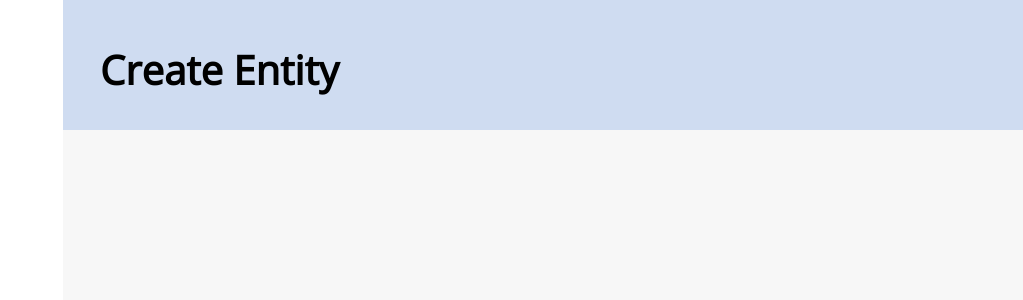
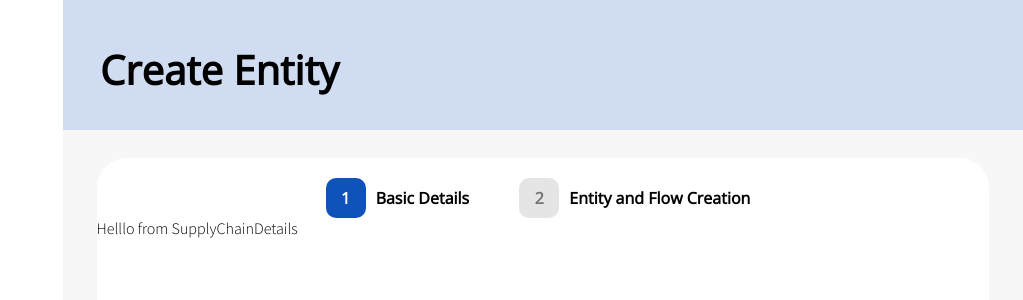
Before and after one commit to Secure-chain/frontend-v2, a React (Create React App) app: page /createEntity in a window 1280 px wide. Shown: the top 300 px of the page, without its empty margins (257-1280 px from the left). Built offline with nearby package versions, Linux system fonts and the light colour scheme.

Commit message:
create supply chain tabs done

```diff
--- a/src/components/common/input/Input.js
+++ b/src/components/common/input/Input.js
@@ -1,5 +1,5 @@
 import React from 'react';
-
+import './input.css';
 function Input({type, placeholder, value, onChange, onBlur, onFocus, style}) {
   return (
   <div>
@@ -8,9 +8,10 @@ function Input({type, placeholder, value, onChange, onBlur, onFocus, style}) {
         placeholder={placeholder}
         value={value}
         onChange={onChange}
+        style={style}
         onBlur={onBlur}
         onFocus={onFocus}
-        style={style}
+        className='input-field'
      />
   </div>
   )
--- a/src/components/content/Content.js
+++ b/src/components/content/Content.js
@@ -1,9 +1,28 @@
 import React from 'react';
+import SupplyChainDetails from '../createSupplyChain.js/SupplyChainDetails';
+import EntityCreation from '../createSupplyChain.js/EntityCreation';
 import './content.css';
 function Content() {
+const [tab, setTab] = React.useState(1);
   return (
   <div className='right-window'>
-    {/* Call different components based on request */}
+    <div className='create-chain-container'>
+        <div className='tab-container'>
+            <div className='tab-group'>
+                <div className={tab === 1 ? 'tab-active' : 'tab'} onClick={() => setTab(1)}>1</div>
+                <div className='tab-text'>Basic Details</div>
+            </div>
+            <div className='tab-group'>
+                <div className={tab === 2 ? 'tab-active' : 'tab'} onClick={() => setTab(2)}>2</div>
+                <div className='tab-text'>Entity and Flow Creation</div>
+            </div>
+        </div>
+        <div className='tab-content'>
+            {tab === 1 && <SupplyChainDetails />}
+            {tab === 2 && <EntityCreation />}
+        </div>
+        {/* Call different components based on request */}
+    </div>
   </div>
   );
 }
--- a/src/components/content/content.css
+++ b/src/components/content/content.css
@@ -3,4 +3,69 @@
     height: 100vh;
     float: right;
     background: #F7F7F7;
+    display: flex;
+    justify-content: center;
 }
+.create-chain-container{
+    width: 93%;
+    height: 93%;
+    background-color: #fff;
+    border-radius: 30px;
+    margin: auto;
+}
+.tab-container{
+    display: flex;
+    flex-direction: row;
+    justify-content: center;
+    align-items: center;
+    padding: 0px 20px;
+    margin-top: 20px;
+}
+.tab-active{
+    width: 40px;
+    height: 40px;
+    background: #0F52BA;
+    color: #fff;
+    border-radius: 10px;
+    display: flex;
+    justify-content: center;
+    align-items: center;
+    font-family: Open Sans;
+    font-style: normal;
+    font-weight: 600;
+    font-size: 16px;
+    line-height: 19px;
+    cursor: pointer;
+}
+.tab{
+    width: 40px;
+    height: 40px;
+    background: #E5E5E5;
+    color: #727272;
+    border-radius: 10px;
+    display: flex;
+    justify-content: center;
+    align-items: center;
+    font-family: Open Sans;
+    font-style: normal;
+    font-weight: 600;
+    font-size: 16px;
+    line-height: 19px;
+    cursor: pointer;
+}
+.tab-group{
+    display: flex;
+    flex-direction: row;
+    justify-content: center;
+    align-items: center;
+    padding: 0px 20px;
+}
+.tab-text{
+    font-family: Open Sans;
+    font-style: normal;
+    font-weight: 600;
+    font-size: 16px;
+    line-height: 19px;
+    color: #000000;
+    padding: 0 10px;
+}
--- a/src/components/createSupplyChain.js/EntityCreation.js
+++ b/src/components/createSupplyChain.js/EntityCreation.js
@@ -3,7 +3,7 @@ import React from 'react';
 function EntityCreation() {
   return (
   <div>
-
+    Helllo from EntityCreation
   </div>
   );
 }
--- /dev/null
+++ b/src/components/createSupplyChain.js/SupplyChainDetails.js
@@ -0,0 +1,12 @@
+import React from 'react';
+
+function SupplyChainDetails() {
+  return (
+  <div>
+    Helllo from SupplyChainDetails
+  </div>
+  )
+  ;
+}
+
+export default SupplyChainDetails;
--- a/src/pages/entity/CreateEntity.js
+++ b/src/pages/entity/CreateEntity.js
@@ -1,13 +1,11 @@
 import React from 'react';
 import Header from '../../components/header/Header';
 import Content from '../../components/content/Content';
-import Button from '../../components/common/button/Button';
 function createEntity() {
   return (
   <div>
     <Header title='Create Entity' />
     <Content />
-    {/* <Button text='Create Entity' onClick={() => {}} style={{marginTop: '20px'}} /> */}
   </div>
   );
 }
```
Also changed, not shown: src/components/common/input/input.css (added, +9 -0 lines), src/components/createSupplyChain.js/SupplyChain.js (deleted, +0 -12 lines).
